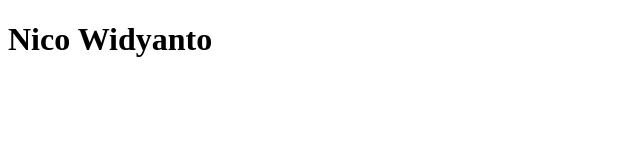
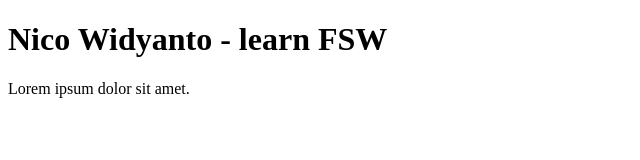
Before and after one commit to NicoWidyanto/binar-academy-learn-git, a plain HTML site: page index.html in a window 1280 px wide. Shown: the whole page, without its empty margins (0-640 px from the left). Drawn offline with Linux system fonts and the light colour scheme.

Commit message:
change h1

```diff
--- a/index.html
+++ b/index.html
@@ -6,6 +6,7 @@
     <title>Hello World</title>
 </head>
 <body>
-    <h1>Nico Widyanto</h1>
+    <h1>Nico Widyanto - learn FSW</h1>
+    <p>Lorem ipsum dolor sit amet.</p>
 </body>
 </html>
```
